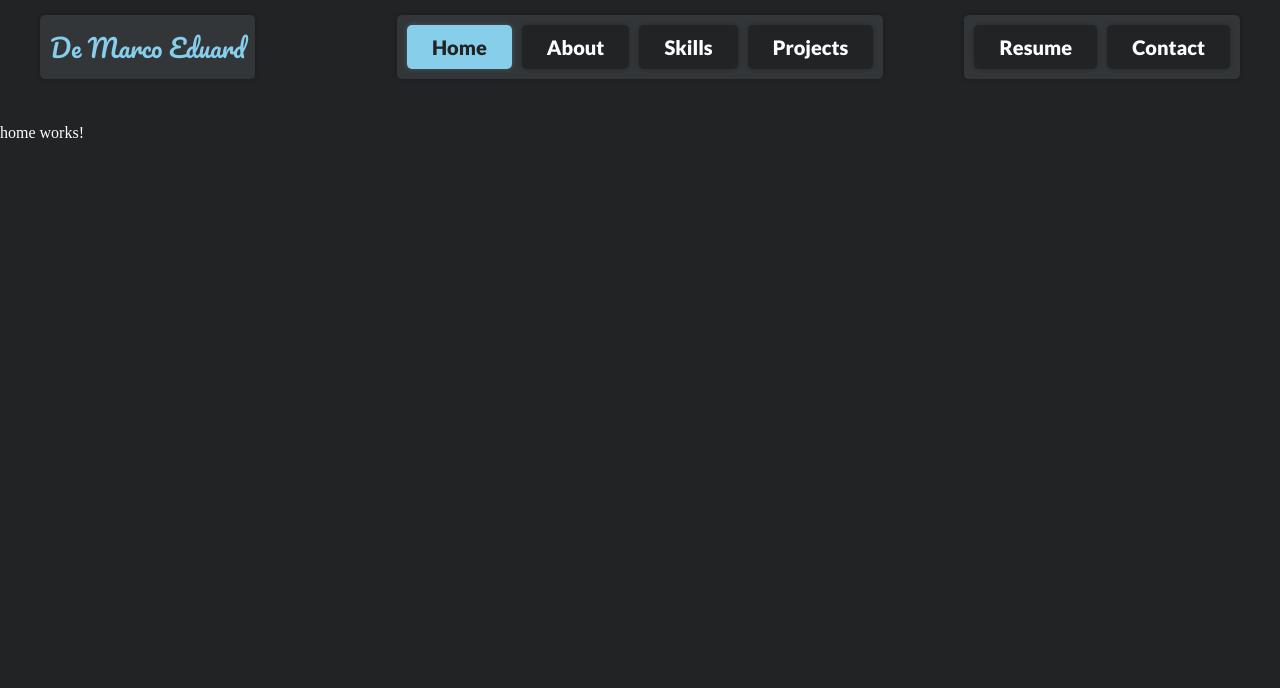
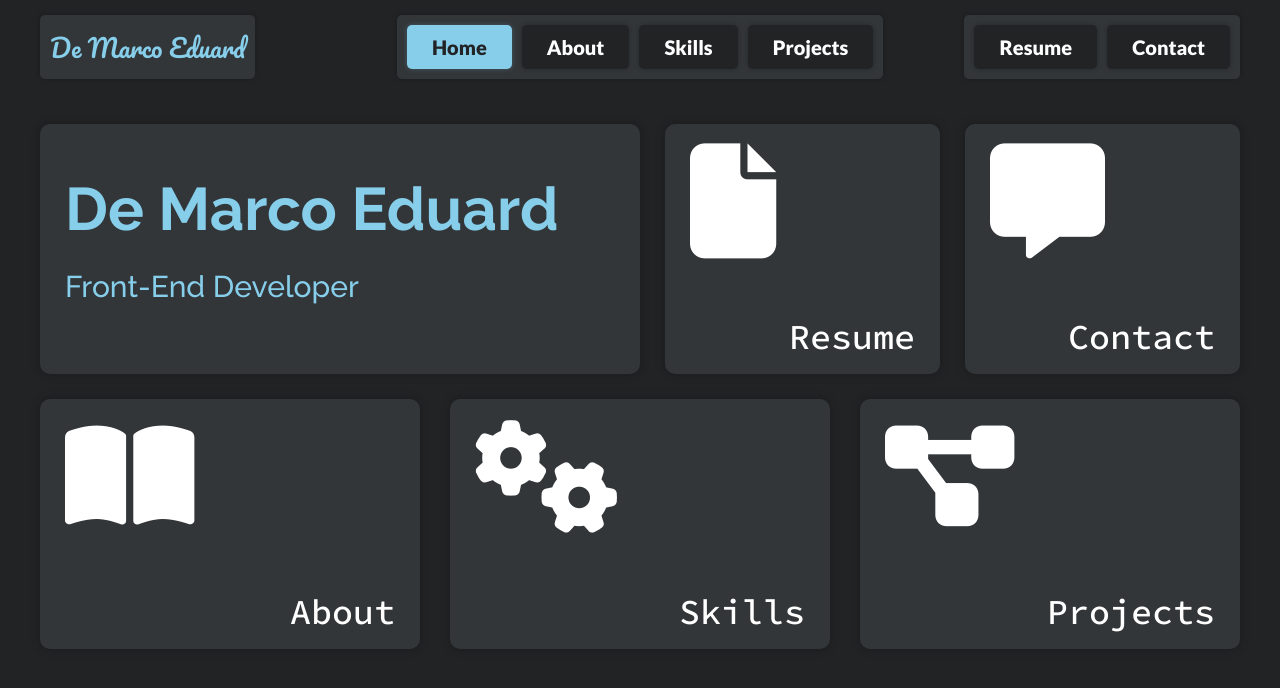
Before and after one commit to demarcoeduard/portfolio, an Angular app: page /home in a window 1280 px wide. Shown: the top 688 px of the page. Built offline with nearby package versions, Linux system fonts and the light colour scheme.

Commit message:
finalized home component

```diff
--- a/src/app/home/home.component.css
+++ b/src/app/home/home.component.css
@@ -0,0 +1,212 @@
+section {
+  max-width: 1440px;
+  padding: 0px 20px;
+  margin: auto;
+}
+
+.first-row {
+  margin-bottom: 25px;
+}
+
+.first-row, .second-row {
+  display: flex;
+  gap: 25px;
+}
+
+.card {
+  background-color: var(--main-color);
+  height: 300px;
+  padding: 20px 30px;
+  border-radius: 10px;
+  box-shadow: 0 0 10px rgba(0, 0, 0, 25%);
+}
+
+.action-card {
+  transition: .2s all ease-out;
+}
+
+.action-card:hover {
+  color: var(--action-color);
+  box-shadow: 0 0 25px rgba(0, 0, 0, 25%);
+  cursor: pointer;
+}
+
+.profile-card {
+  color: var(--action-color);
+  width: 700px;
+}
+
+.name {
+  font-size: 70px;
+  margin-top: 40px;
+  margin-bottom: 25px;
+}
+
+.profession {
+  font-size: 35px
+}
+
+.link-card, .nav-card {
+  position: relative;
+}
+
+.link-card {
+  width: 325px;
+}
+
+.nav-card {
+  width: 450px;
+}
+
+i {
+  font-size: 130px;
+}
+
+.source-code-pro-medium {
+  font-size: 40px;
+  position: absolute;
+  bottom: 20px;
+  right: 30px;
+}
+
+/* MEDIA */
+
+@media (width < 1440px) {
+  section {
+    max-width: 1240px;
+  }
+
+  .second-row {
+    gap: 30px;
+  }
+
+  .card {
+    height: 250px;
+    padding: 20px 25px;
+  }
+
+  .profile-card {
+    width: 600px;
+  }
+
+  .name {
+    font-size: 60px;
+    margin-top: 30px;
+  }
+
+  .profession {
+    font-size: 30px
+  }
+
+  .link-card {
+    width: 275px;
+  }
+
+  .nav-card {
+    width: 380px;
+  }
+
+  i {
+    font-size: 115px;
+  }
+
+  .source-code-pro-medium {
+    font-size: 35px;
+    bottom: 15px;
+    right: 25px;
+  }
+}
+
+@media (width < 1240px) {
+  section {
+    max-width: 1040px;
+  }
+
+  .first-row {
+    margin-bottom: 20px;
+  }
+
+  .first-row, .second-row {
+    gap: 20px;
+  }
+
+  .card {
+    height: 200px;
+    padding: 15px 20px;
+  }
+
+  .profile-card {
+    width: 460px;
+  }
+
+  .name {
+    font-size: 50px;
+    margin-top: 20px;
+  }
+
+  .profession {
+    font-size: 25px
+  }
+
+  .link-card {
+    width: 250px;
+  }
+
+  .nav-card {
+    width: 320px;
+  }
+
+  i {
+    font-size: 100px;
+  }
+
+  .source-code-pro-medium {
+    font-size: 30px;
+    bottom: 10px;
+    right: 20px;
+  }
+}
+
+@media (width < 1040px) {
+  section {
+    max-width: 440px;
+  }
+
+  .first-row, .second-row {
+    flex-direction: column;
+  }
+
+  .card {
+    height: 100px;
+    padding: 10px;
+  }
+
+  .profile-card, .link-card, .nav-card {
+    width: 100%;
+  }
+
+  .link-card, .nav-card {
+    display: flex;
+    flex-direction: row-reverse;
+    justify-content: space-between;
+    align-items: center;
+  }
+
+  .name {
+    font-size: 40px;
+    margin-top: 0px;
+    margin-bottom: 10px;
+  }
+
+  .profession {
+    font-size: 20px
+  }
+
+  i {
+    font-size: 80px;
+  }
+
+  .source-code-pro-medium {
+    position: static;
+  }
+}
--- a/src/app/home/home.component.html
+++ b/src/app/home/home.component.html
@@ -1 +1,30 @@
-<p>home works!</p>
+<section>
+  <div class="first-row">
+    <div class="card profile-card">
+      <p class="name raleway-bold">De Marco Eduard</p>
+      <p class="profession raleway-medium">Front-End Developer</p>
+    </div>
+    <a href="../../assets/De Marco Eduard Resume.pdf" target="_blank" class="card action-card link-card">
+      <i class="fa-solid fa-file"></i>
+      <p class="source-code-pro-medium">Resume</p>
+    </a>
+    <a href="mailto:demarcoeduard@gmail.com" class="card action-card link-card">
+      <i class="fa-solid fa-message"></i>
+      <p class="source-code-pro-medium">Contact</p>
+    </a>
+  </div>
+  <div class="second-row">
+    <a routerLink="/about" class="card action-card nav-card">
+      <i class="fa-solid fa-book-open"></i>
+      <p class="source-code-pro-medium">About</p>
+    </a>
+    <a routerLink="/skills" class="card action-card nav-card">
+      <i class="fa-solid fa-gears"></i>
+      <p class="source-code-pro-medium">Skills</p>
+    </a>
+    <a routerLink="/projects" class="card action-card nav-card">
+      <i class="fa-solid fa-diagram-project"></i>
+      <p class="source-code-pro-medium">Projects</p>
+    </a>
+  </div>
+</section>
```
